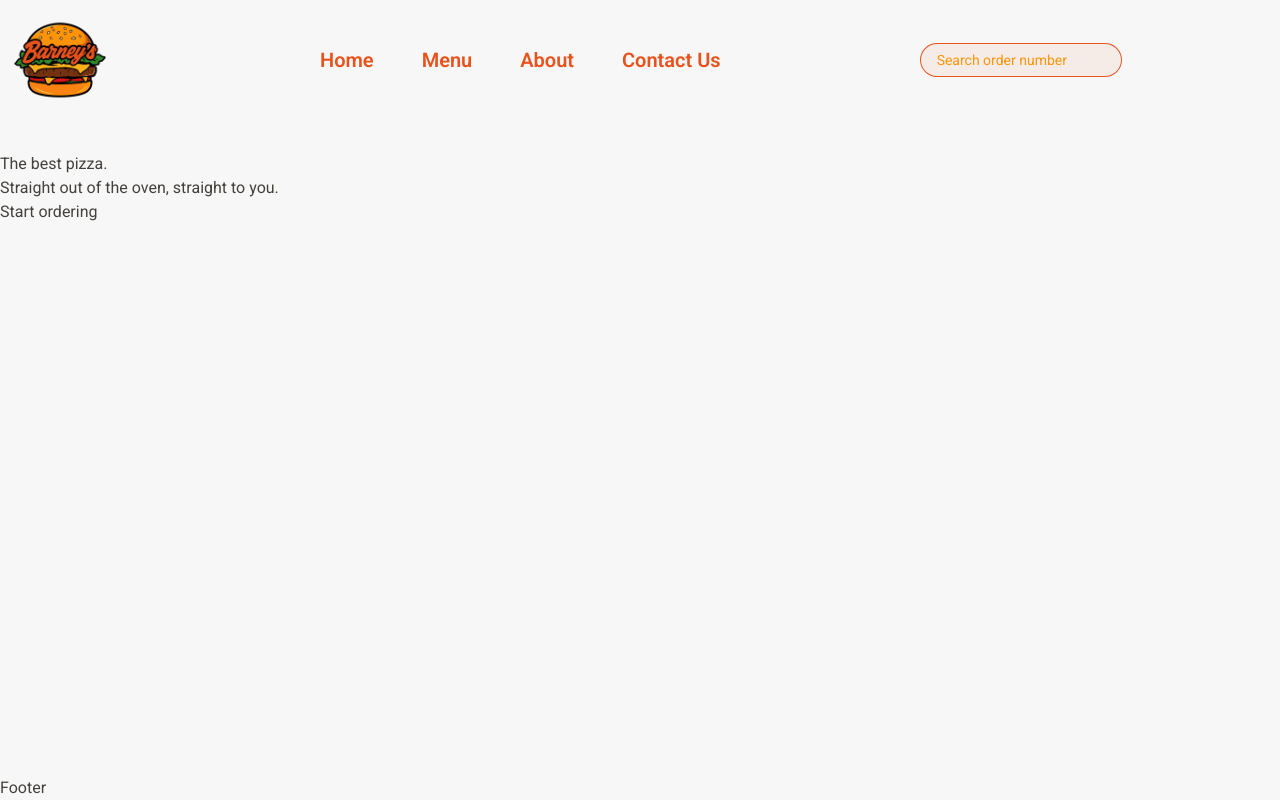
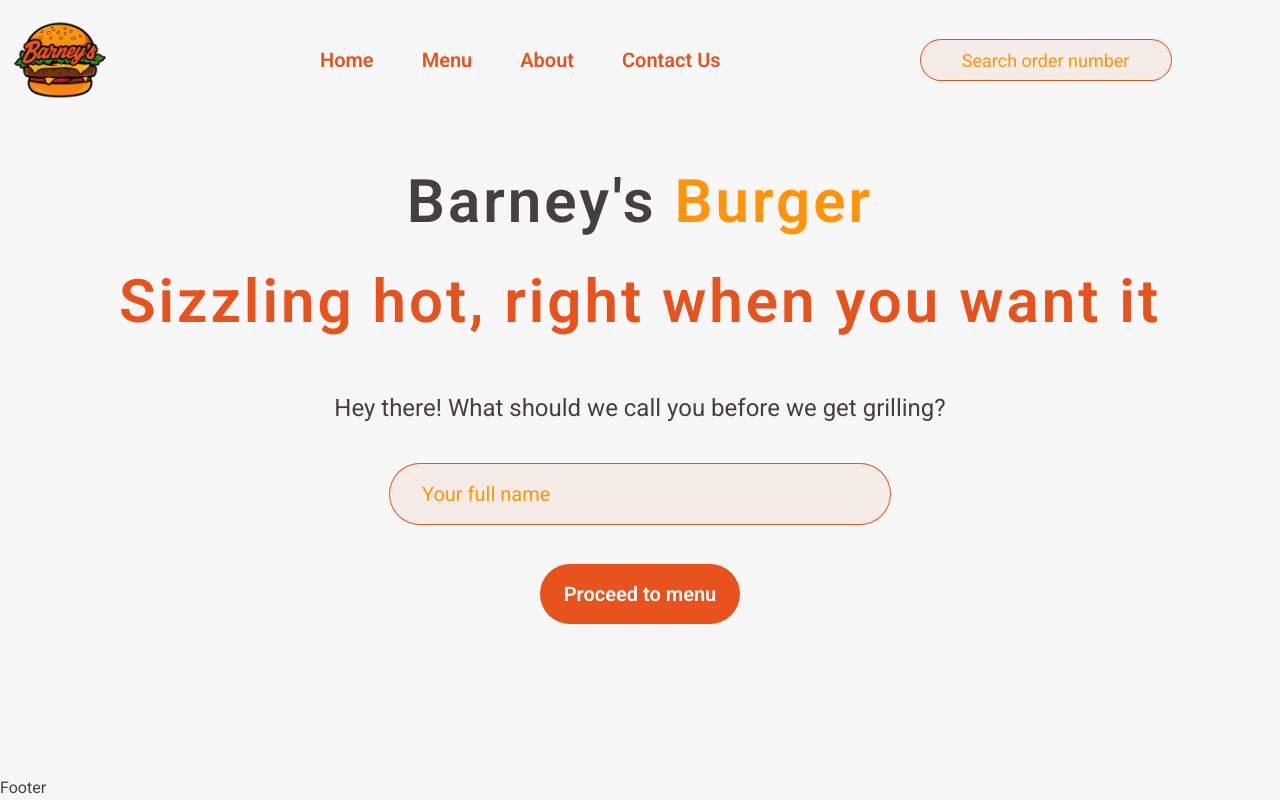
Before and after one commit to RyanPuyat/barney-s-burger, a React (Vite) app in the folder barneys-client/: page /orderPage in a window 1280 px wide. Built offline with nearby package versions, Linux system fonts and the light colour scheme.

Commit message:
adding style at menu component

```diff
--- a/barneys-client/src/features/menu/Menu.jsx
+++ b/barneys-client/src/features/menu/Menu.jsx
@@ -1,16 +1,22 @@
 import { useLoaderData } from 'react-router-dom';
 import { getMenu } from '../../services/apiRestaurant';
 import MenuItem from './MenuItem';
+import Username from '../user/Username';
 
 function Menu() {
   const menu = useLoaderData();
 
   return (
-    <ul>
-      {menu.map((burger) => (
-        <MenuItem burger={burger} key={burger.id} />
-      ))}
-    </ul>
+    <div className="min-h-[calc(100dvh-200px)] overflow-y-auto rounded-3xl border border-none bg-orange-100 p-6">
+      <h1>Barney's Menu</h1>
+      <Username />
+
+      <ul className="grid grid-cols-1 gap-y-10 sm:grid-cols-2 sm:gap-y-30 md:grid-cols-3 lg:grid-cols-4 xl:grid-cols-5">
+        {menu.map((burger) => (
+          <MenuItem burger={burger} key={burger.id} />
+        ))}
+      </ul>
+    </div>
   );
 }
 
--- a/barneys-client/src/features/menu/MenuItem.jsx
+++ b/barneys-client/src/features/menu/MenuItem.jsx
@@ -4,8 +4,12 @@ function MenuItem({ burger }) {
   const { id, name, unitPrice, ingredients, soldOut, imageUrl } = burger;
 
   return (
-    <li>
-      <img src={imageUrl} alt={name} />
+    <li className="relative h-40 w-60 rounded-br-3xl bg-gray-50 shadow-lg sm:mx-auto">
+      <img
+        src={imageUrl}
+        alt={name}
+        className="absolute -bottom-5 left-8 w-32 -translate-x-1/2 object-cover"
+      />
       <div>
         <p>{name}</p>
         <p>{ingredients.join(', ')}</p>
--- a/barneys-client/src/features/order/OrderPage.jsx
+++ b/barneys-client/src/features/order/OrderPage.jsx
@@ -1,15 +1,17 @@
-import { Link } from 'react-router-dom';
+import CreateUser from '../user/CreateUser';
 
 function OrderPage() {
   return (
-    <div>
-      <h1>
-        The best pizza.
+    <div className="text-center">
+      <h1 className="text-6xl/25 font-semibold tracking-wider text-stone-500">
+        Barney's <span className="text-yellow-500">Burger</span>
         <br />
-        Straight out of the oven, straight to you.
+        <span className="text-orange-500">
+          Sizzling hot, right when you want it
+        </span>
       </h1>
 
-      <Link to="/menu">Start ordering</Link>
+      <CreateUser />
     </div>
   );
 }
--- a/barneys-client/src/features/order/SearchOrder.jsx
+++ b/barneys-client/src/features/order/SearchOrder.jsx
@@ -18,7 +18,7 @@ function SearchOrder() {
         placeholder="Search order number"
         value={query}
         onChange={(e) => setQuery(e.target.value)}
-        className="focus:ring-opacity-50 h-8 w-[200px] rounded-full bg-orange-100 px-4 py-2 text-sm ring ring-orange-500 transition-all duration-300 placeholder:text-yellow-500 focus:ring-2 focus:ring-orange-500 focus:outline-none"
+        className="focus:ring-opacity-50 h-10 w-[250px] rounded-full bg-orange-100 px-4 py-2 text-center text-lg ring ring-orange-500 transition-all duration-300 placeholder:text-yellow-500 focus:ring-2 focus:ring-orange-500 focus:outline-none"
       />
     </form>
   );
--- a/barneys-client/src/features/user/CreateUser.jsx
+++ b/barneys-client/src/features/user/CreateUser.jsx
@@ -1,6 +1,9 @@
 import { useState } from 'react';
+import { useNavigate } from 'react-router-dom';
+import Button from '../../ui/Button';
 
 function CreateUser() {
+  const navigate = useNavigate();
   const [username, setUsername] = useState('');
 
   function handleSubmit(e) {
@@ -9,20 +12,28 @@ function CreateUser() {
 
   return (
     <form onSubmit={handleSubmit}>
-      <p>👋 Welcome! Please start by telling us your name:</p>
+      <p className="mt-10 text-2xl">
+        Hey there! What should we call you before we get grilling?
+      </p>
+      <div className="mt-10">
+        <input
+          placeholder="Your full name"
+          // value={query}
+          // onChange={(e) => setQuery(e.target.value)}
+          className="focus:ring-opacity-50 h-15 w-[500px] rounded-full bg-orange-100 px-8 py-2 text-xl ring ring-orange-500 transition-all duration-300 placeholder:text-yellow-500 focus:ring-2 focus:ring-orange-500 focus:outline-none"
+        />
+      </div>
 
-      <input
-        type="text"
-        placeholder="Your full name"
-        value={username}
-        onChange={(e) => setUsername(e.target.value)}
-      />
-
-      {username !== '' && (
-        <div>
-          <button>Start ordering</button>
-        </div>
-      )}
+      <div className="mt-10">
+        <Button
+          size="lg"
+          shape="pill"
+          className="transition-all duration-300 ease-in-out hover:scale-105 hover:shadow-lg hover:ring-2 hover:ring-orange-600"
+          onClick={() => navigate('/orderMenu')}
+        >
+          Proceed to menu
+        </Button>
+      </div>
     </form>
   );
 }
--- /dev/null
+++ b/barneys-client/src/features/user/Username.jsx
@@ -0,0 +1,9 @@
+function Username() {
+  return (
+    <div>
+      <h1>Ryan</h1>
+    </div>
+  );
+}
+
+export default Username;
--- a/barneys-client/src/ui/Button.jsx
+++ b/barneys-client/src/ui/Button.jsx
@@ -23,7 +23,7 @@ const Button = forwardRef(
     const sizes = {
       sm: 'px-3 py-1.5 text-sm',
       md: 'px-5 py-2 text-base',
-      lg: 'px-4 py-2 text-5xl',
+      lg: 'px-6 py-4 text-xl',
     };
 
     const variants = {
--- a/barneys-client/src/ui/Carousel.jsx
+++ b/barneys-client/src/ui/Carousel.jsx
@@ -2,6 +2,7 @@ import { useState, useEffect } from 'react';
 import { useSwipeable } from 'react-swipeable';
 import CarouselItem from './CarouselItem';
 import Button from './Button';
+import { FaGreaterThan, FaLessThan } from 'react-icons/fa';
 
 function Carousel({ data }) {
   const [currentIndex, setCurrentIndex] = useState(0);
@@ -44,7 +45,7 @@ function Carousel({ data }) {
           className="align-bottom"
           onClick={prevSlide}
         >
-          {'<'}
+          <FaLessThan className="text-3xl" />
         </Button>
         <Button
           size="lg"
@@ -53,7 +54,7 @@ function Carousel({ data }) {
           className="align-bottom"
           onClick={nextSlide}
         >
-          {'>'}
+          <FaGreaterThan className="text-3xl" />
         </Button>
       </div>
       <div className="absolute -bottom-[55%] left-1/2 flex -translate-x-75 transform gap-2">
--- a/barneys-client/src/ui/Hero.jsx
+++ b/barneys-client/src/ui/Hero.jsx
@@ -1,6 +1,5 @@
 import Button from './Button';
 import { useNavigate } from 'react-router-dom';
-import SocialIcons from './SocialIcons';
 
 function Hero() {
   const navigate = useNavigate();
@@ -21,7 +20,7 @@ function Hero() {
         size="md"
         shape="pill"
         className="mt-25 transition-all duration-300 ease-in-out hover:scale-105 hover:shadow-lg hover:ring-2 hover:ring-orange-600"
-        onClick={() => navigate('/menu')}
+        onClick={() => navigate('/orderPage')}
       >
         Order now
       </Button>
--- a/barneys-client/src/ui/HomePage.jsx
+++ b/barneys-client/src/ui/HomePage.jsx
@@ -26,8 +26,6 @@ function HomePage() {
           <Carousel data={menu} />
         </div>
       </div>
-
-      {/* <AboutUs /> */}
     </>
   );
 }
```
